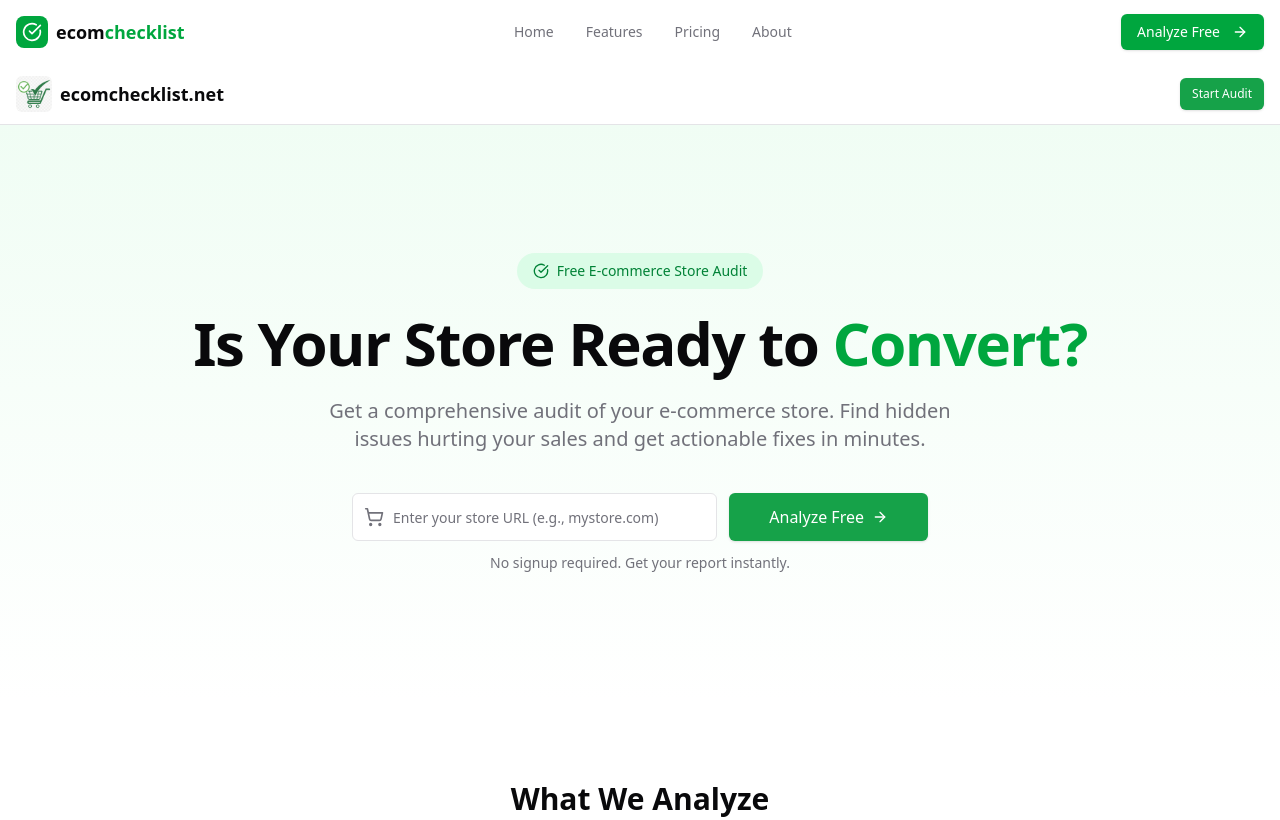
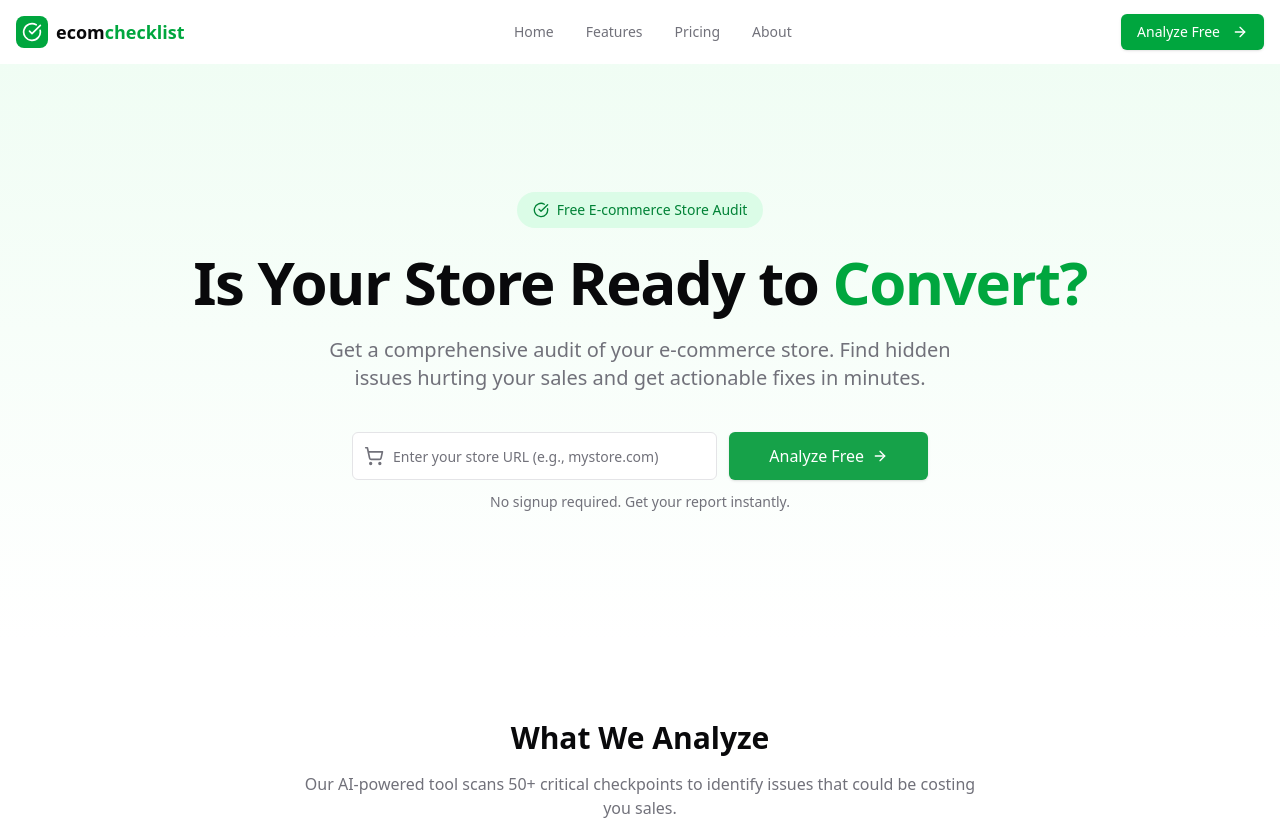
Before and after one commit to mkrtlc/ecomchecklist, a Next.js app: page / in a window 1280 px wide. Shown: the top 820 px of the page. Built offline with nearby package versions, Linux system fonts and the light colour scheme.

Commit message:
fix: remove duplicate header

```diff
--- a/src/app/page.tsx
+++ b/src/app/page.tsx
@@ -65,28 +65,6 @@ export default function Home() {
 
   return (
     <main className="min-h-screen">
-      {/* Header */}
-      <header className="sticky top-0 z-50 bg-white/80 dark:bg-background/80 backdrop-blur-sm border-b">
-        <div className="container mx-auto px-4 py-3 flex items-center justify-between">
-          <div className="flex items-center gap-2">
-            <Image
-              src="/logo.png"
-              alt="EcomChecklist Logo"
-              width={36}
-              height={36}
-              className="rounded-md"
-            />
-            <span className="font-bold text-lg">ecomchecklist.net</span>
-          </div>
-          <Button
-            size="sm"
-            onClick={() => window.scrollTo({ top: 0, behavior: 'smooth' })}
-          >
-            Start Audit
-          </Button>
-        </div>
-      </header>
-
       {/* Hero Section */}
       <section className="relative overflow-hidden bg-gradient-to-b from-green-50 to-white dark:from-green-950/20 dark:to-background">
         <div className="absolute inset-0 bg-grid-pattern opacity-5" />
```
